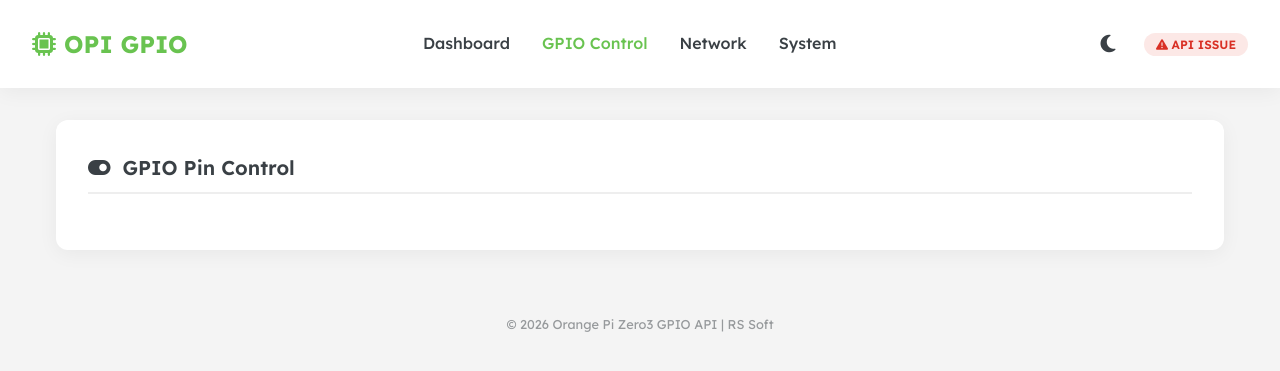
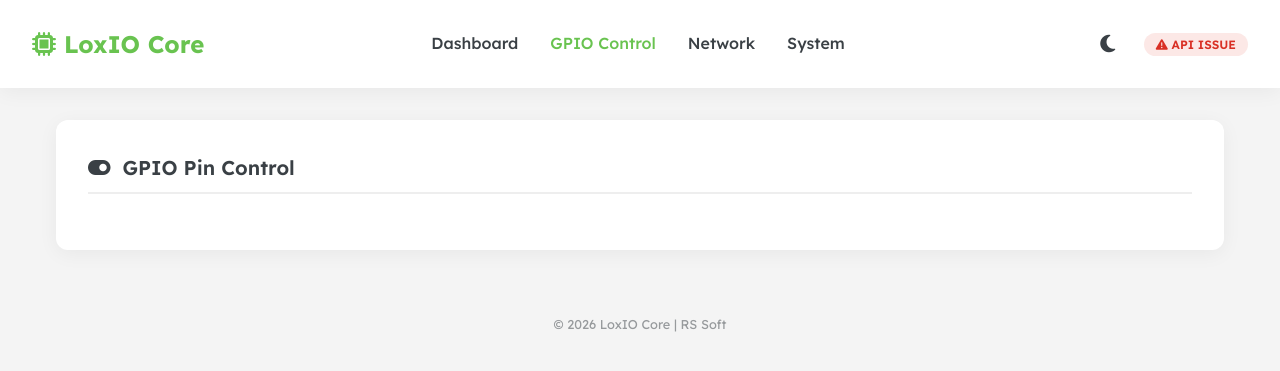
Before and after one commit to Azazel101/orangepi-zero3-gpio-api, a Flask app: page /gpio in a window 1280 px wide. Shown: the top 371 px of the page. Run offline with Flask 3, Linux system fonts and the light colour scheme; data that the repository does not hold is empty.

Commit message:
Complete rebranding to LoxIO Core by RS Soft

```diff
--- a/main.py
+++ b/main.py
@@ -201,9 +201,10 @@ async def lifespan(app: FastAPI):
     line_requests.clear()
 
 app = FastAPI(
-    title="Orange Pi Zero 3 GPIO API (v2)",
+    title="LoxIO Core API",
     description="""
-A FastAPI application with Input and Interrupt support for Orange Pi Zero 3.
+**LoxIO Core** is a high-performance GPIO control system by **RS Soft**.
+Designed for Orange Pi Zero 3.
 
 ![Orange Pi Zero 3 Pinout](/static/pinout.png)
 
--- a/web/templates/layout.html
+++ b/web/templates/layout.html
@@ -4,7 +4,7 @@
 <head>
     <meta charset="UTF-8">
     <meta name="viewport" content="width=device-width, initial-scale=1.0">
-    <title>Orange Pi Setup | Loxone Integration</title>
+    <title>LoxIO Core | RS Soft</title>
     <link rel="stylesheet" href="{{ url_for('static', filename='css/style.css') }}">
     <link rel="stylesheet" href="{{ url_for('static', filename='vendor/fontawesome.min.css') }}">
 </head>
@@ -13,7 +13,7 @@
     <header>
         <a href="/" class="logo">
             <i class="fas fa-microchip"></i>
-            OPI GPIO
+            LoxIO Core
         </a>
         <nav class="nav-links">
             <a href="/" class="{{ 'active' if request.path == '/' }}">Dashboard</a>
@@ -47,7 +47,7 @@
     </main>
 
     <footer style="text-align: center; padding: 2rem; opacity: 0.5; font-size: 0.8rem;">
-        &copy; 2026 Orange Pi Zero3 GPIO API | RS Soft
+        &copy; 2026 LoxIO Core | RS Soft
     </footer>
 
     <script src="{{ url_for('static', filename='js/main.js') }}"></script>
```
Also changed, not shown: README.md, 10 other files.
